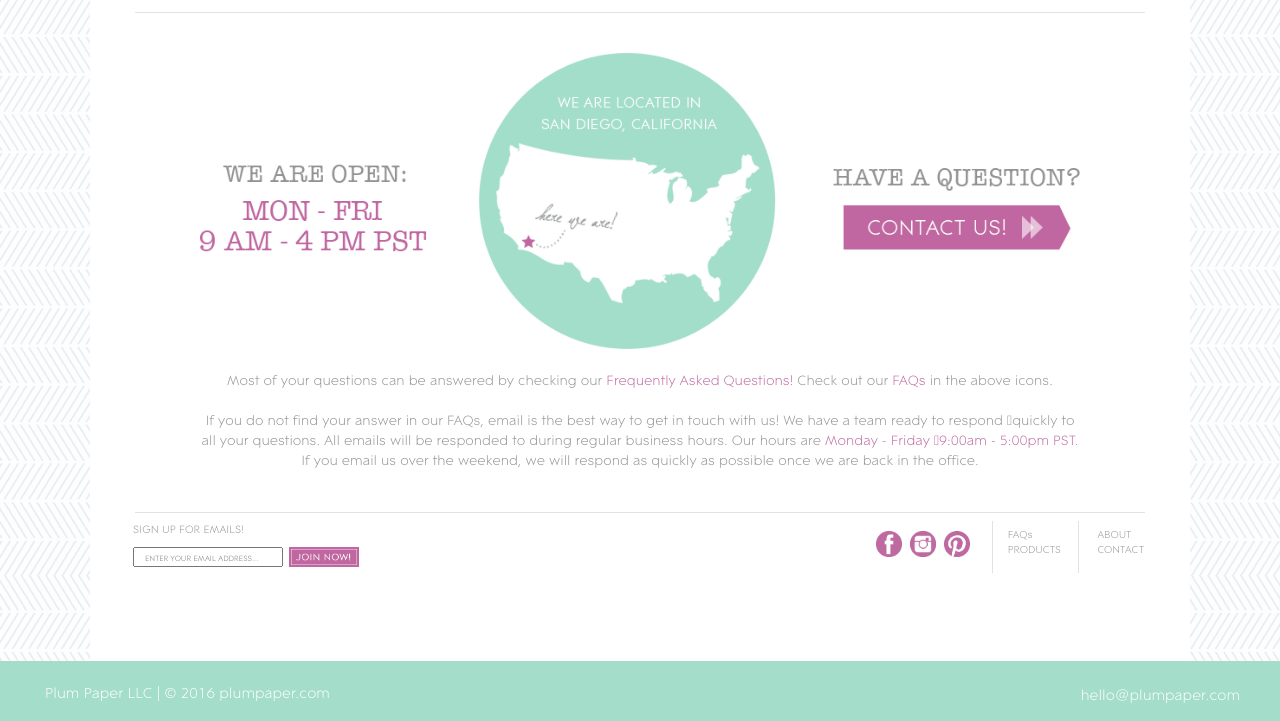
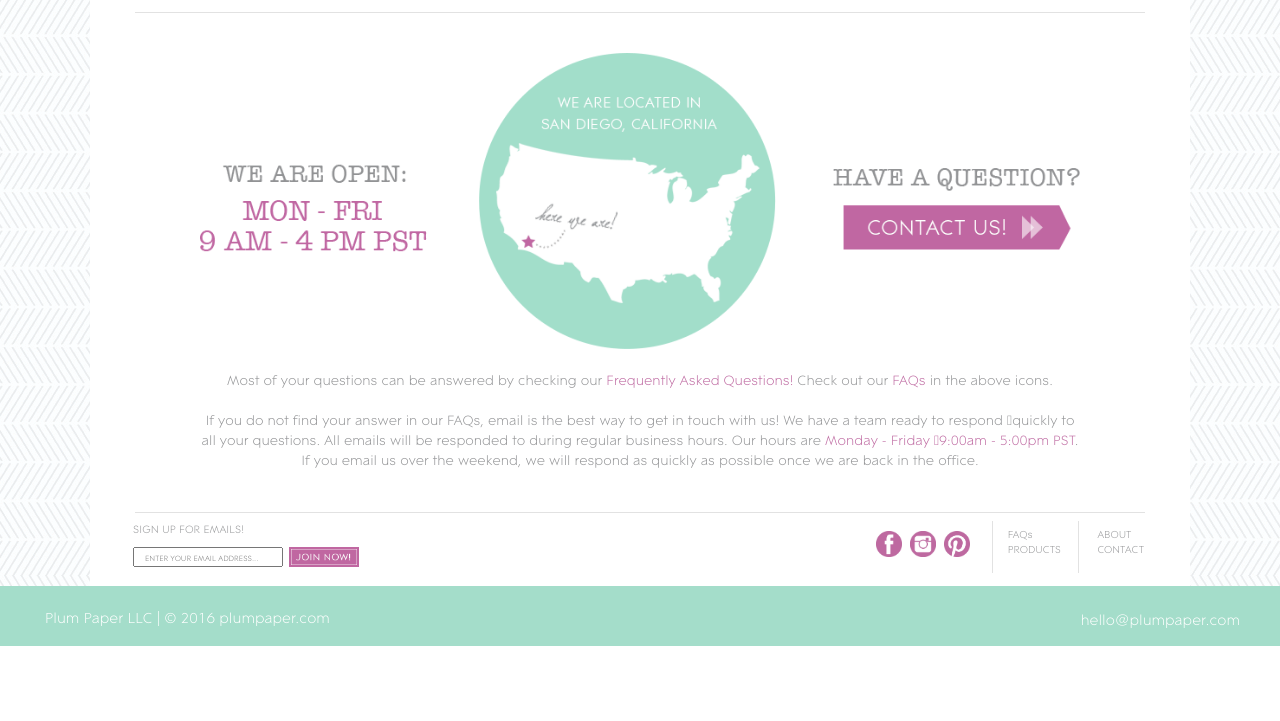
Before and after one commit to Griffiths-Alexandria/plumpaperHTML, a website: page plumpaperHTML/public_html/contact.html in a window 1280 px wide. Shown: the part 505-1226 px from the top of the page. After the commit the page ends 1151 px from the top, so only its background shows below. Drawn offline with nearby package versions, Linux system fonts and the light colour scheme.

Commit message:
deleted extra div in contact

```diff
--- a/plumpaperHTML/public_html/contact.html
+++ b/plumpaperHTML/public_html/contact.html
@@ -188,7 +188,7 @@ and open the template in the editor.
 
             </div>
 
-            <div id="end"></div>
+
 
         </div>
         <div class="tealbar">
```
